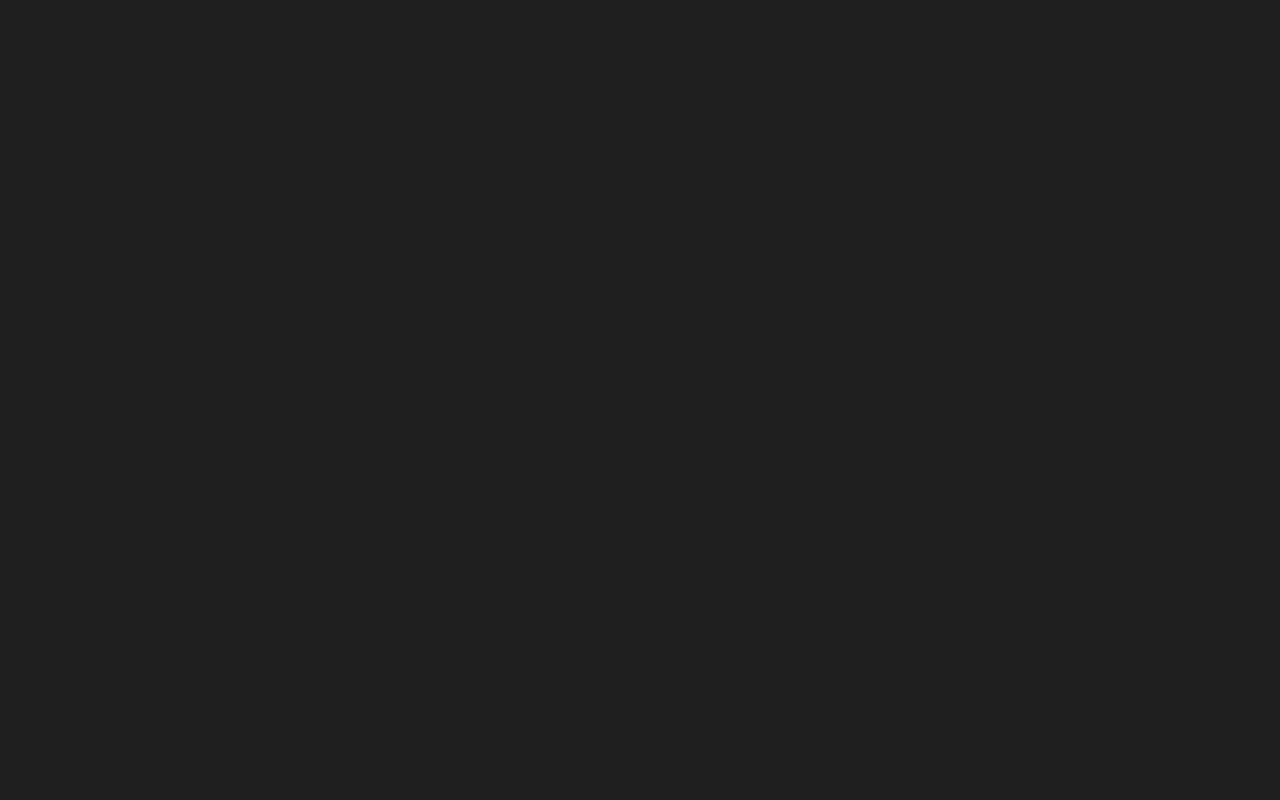
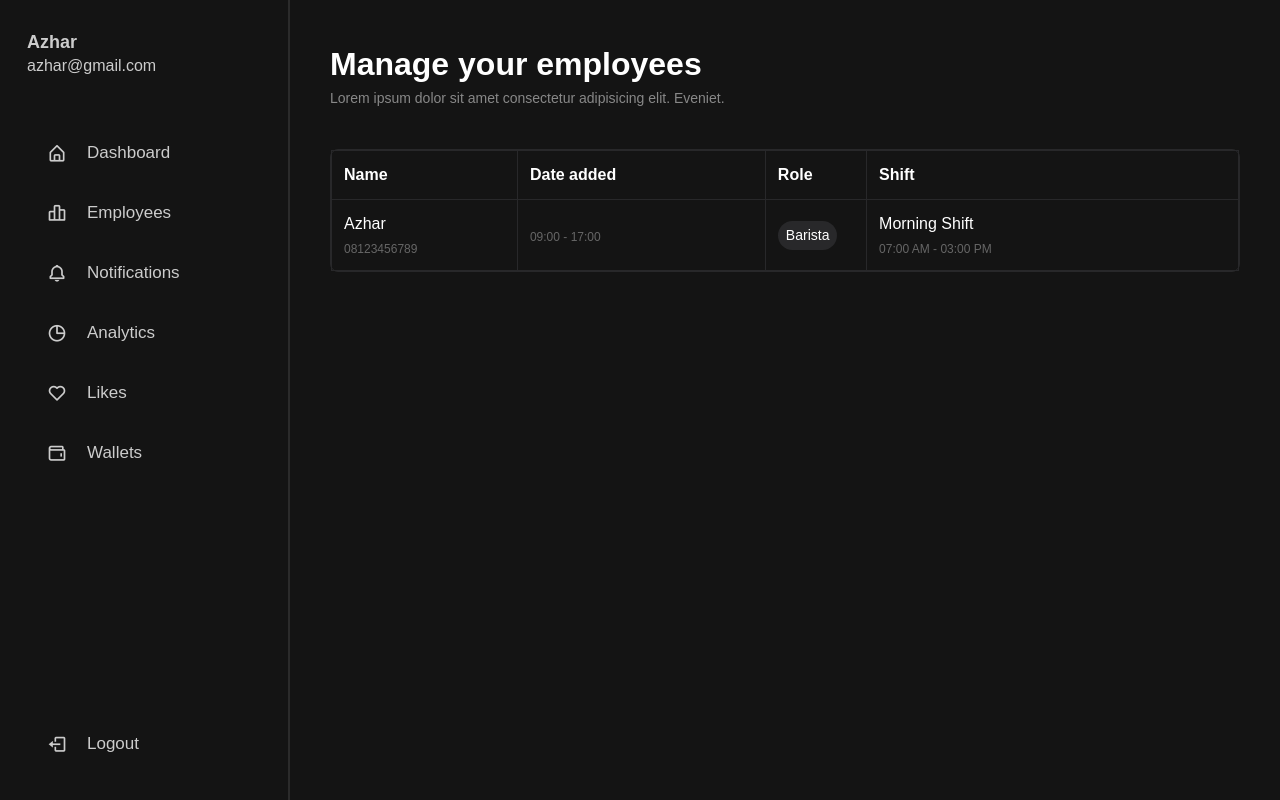
Before and after one commit to Nithze/AKA-RCHIVE, a React (Vite) app: page /employees in a window 1280 px wide. Before the commit this address had no page. Built offline with nearby package versions, Linux system fonts and the light colour scheme.

Commit message:
add employee page

```diff
--- a/src/App.jsx
+++ b/src/App.jsx
@@ -2,7 +2,8 @@ import { BrowserRouter as Router, Routes, Route } from 'react-router-dom'
 import './App.css'
 import Login from './Pages/Auth/Login.jsx'
 import Dashboard from './Pages/Dashboard/Dashboard.jsx'
-import 'boxicons/css/boxicons.min.css';
+import Employees from './Pages/Employees/Employees.jsx'
+import 'boxicons/css/boxicons.min.css'
 
 function App() {
     return (
@@ -10,6 +11,7 @@ function App() {
             <Routes>
                 <Route path="/" element={<Login />} />
                 <Route path="/dashboard" element={<Dashboard />} />
+                <Route path="/employees" element={<Employees />} />
             </Routes>
         </Router>
     )
--- a/src/Pages/Dashboard/Dashboard.css
+++ b/src/Pages/Dashboard/Dashboard.css
@@ -6,7 +6,7 @@ body {
     font-family: Arial, sans-serif;
 }
 
-.dashboard-container {
+.container {
     display: flex;
     height: 100vh;
     /* Mengisi seluruh tinggi viewport */
--- a/src/Pages/Dashboard/Dashboard.jsx
+++ b/src/Pages/Dashboard/Dashboard.jsx
@@ -28,7 +28,7 @@ const shiftData = [
 
 export const Dashboard = () => {
     return (
-        <div className="dashboard-container">
+        <div className="container">
             <Sidebar className="sidebar" />
             {/* Content */}
             <div className="content">
--- /dev/null
+++ b/src/Pages/Employees/Employees.css
@@ -0,0 +1,40 @@
+.main {
+    width: 100%;
+}
+
+.list-employees table {
+    width: 100%;
+    border-collapse: collapse;
+}
+
+.list-employees thead th,
+.list-employees tbody td {
+    border: 1px solid #28282a;
+    padding: 12px;
+    text-align: left;
+    vertical-align: middle;
+}
+
+.list-employees thead th {
+    color: #fff;
+}
+
+.list-employees tbody tr:last-child td {
+    border-bottom: 1px solid #28282a;
+}
+
+.list-employees thead tr:first-child th:first-child {
+    border-top-left-radius: 8px;
+}
+
+.list-employees thead tr:first-child th:last-child {
+    border-top-right-radius: 8px;
+}
+
+.list-employees tbody tr:last-child td:first-child {
+    border-bottom-left-radius: 8px;
+}
+
+.list-employees tbody tr:last-child td:last-child {
+    border-bottom-right-radius: 8px;
+}
--- /dev/null
+++ b/src/Pages/Employees/Employees.jsx
@@ -0,0 +1,88 @@
+import React from 'react'
+import Sidebar from '../../Components/Sidebar.jsx';
+import './Employees.css';
+
+
+const shiftData = [
+    { name: 'Azhar', phone: '08123456789', dateAdded: 'Presence', presenceTime: '09:00 - 17:00', role: 'Barista', shift: 'Morning Shift', shiftTime: '07:00 AM - 03:00 PM' },
+];
+
+
+export const Employees = () => {
+    return (
+        <div className="container">
+            <Sidebar className="sidebar" />
+            {/* Content */}
+            <div className="content">
+                {/* -------------------------------- */}
+                {/* Header */}
+                {/* -------------------------------- */}
+                <header className="header">
+                    <h1>Manage your employees</h1>
+                    <p>Lorem ipsum dolor sit amet consectetur adipisicing elit. Eveniet.</p>
+                </header>
+                {/* -------------------------------- */}
+                {/*End Header */}
+                {/* -------------------------------- */}
+
+
+                {/* -------------------------------- */}
+                {/* Main Table & card maybe */}
+                {/* -------------------------------- */}
+
+                <div className="main-container">
+                    <div className="main">
+                        <div className="list-employees">
+                            <div className="table-container">
+                                <table>
+                                    <colgroup>
+                                        <col style={{ width: '15%' }} />
+                                        <col style={{ width: '20%' }} />
+                                        <col style={{ width: '5%' }} />
+                                        <col style={{ width: '30%' }} />
+                                    </colgroup>
+                                    <thead>
+                                        <tr>
+                                            <th className="name">Name</th>
+                                            <th className="date-add">Date added</th>
+                                            <th className="role">Role</th>
+                                            <th className="shift">Shift</th>
+                                        </tr>
+                                    </thead>
+                                    <tbody>
+                                        {shiftData.map((item, index) => (
+                                            <tr key={index}>
+                                                <td className="name">
+                                                    <div>{item.name}</div>
+                                                    <div className="phone-number">{item.phone}</div>
+                                                </td>
+                                                <td className={`date-add ${item.dateAdded.replace(' ', '-').toLowerCase()}`}>
+                                                    <div>{item.presence}</div>
+                                                    <div className="presence-time">{item.presenceTime}</div>
+                                                </td>
+                                                <td className="role"><span className="role-chip">{item.role}</span></td>
+                                                <td className="shift">
+                                                    <div>{item.shift}</div>
+                                                    <div className="shift-time">{item.shiftTime}</div>
+                                                </td>
+                                            </tr>
+                                        ))}
+                                    </tbody>
+                                </table>
+                            </div>
+                        </div>
+                    </div>
+
+                </div>
+
+                {/* -------------------------------- */}
+                {/* Main Table & card maybe */}
+                {/* -------------------------------- */}
+
+            </div>
+            {/* Content */}
+        </div>
+
+    )
+}
+export default Employees
```
